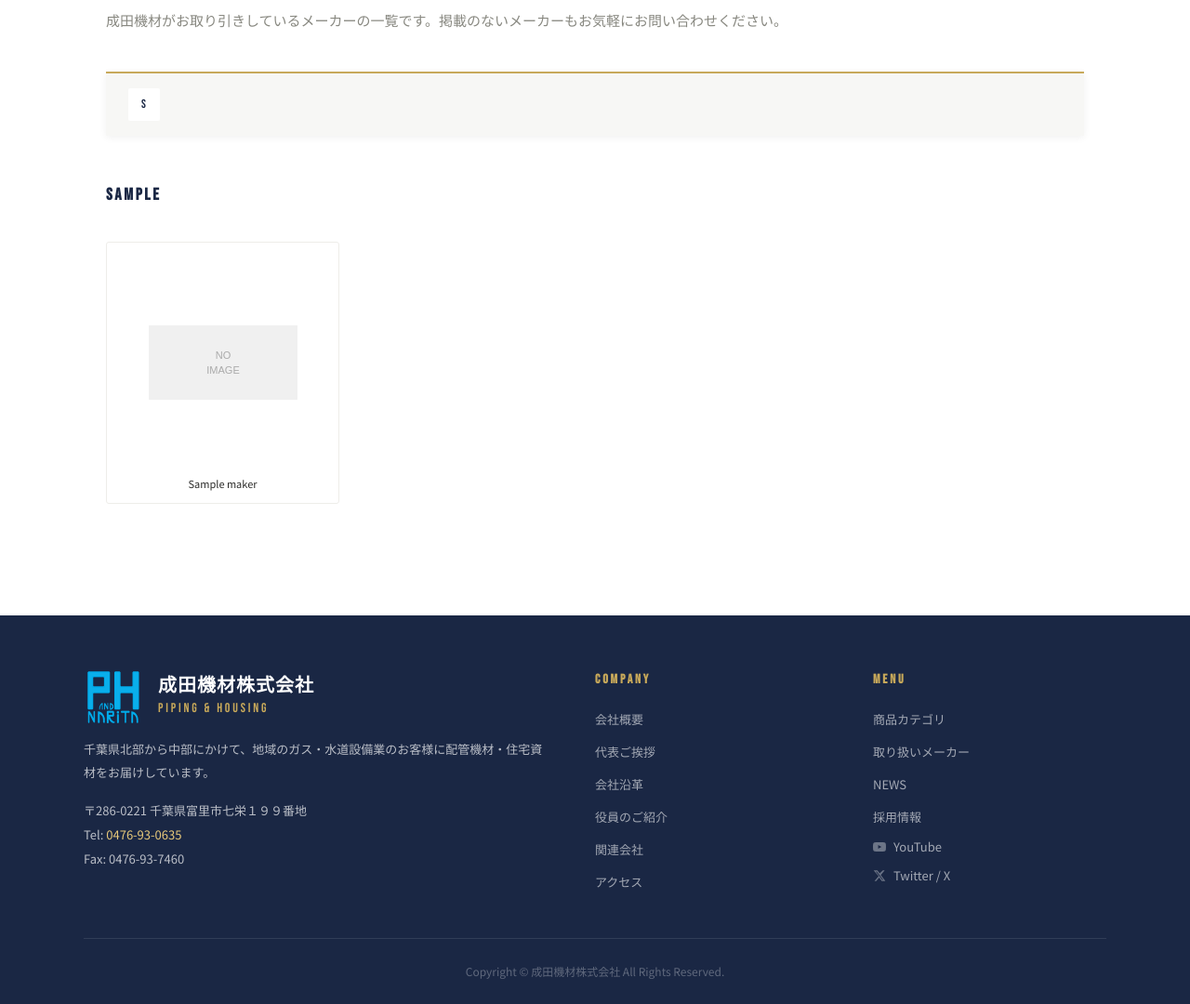
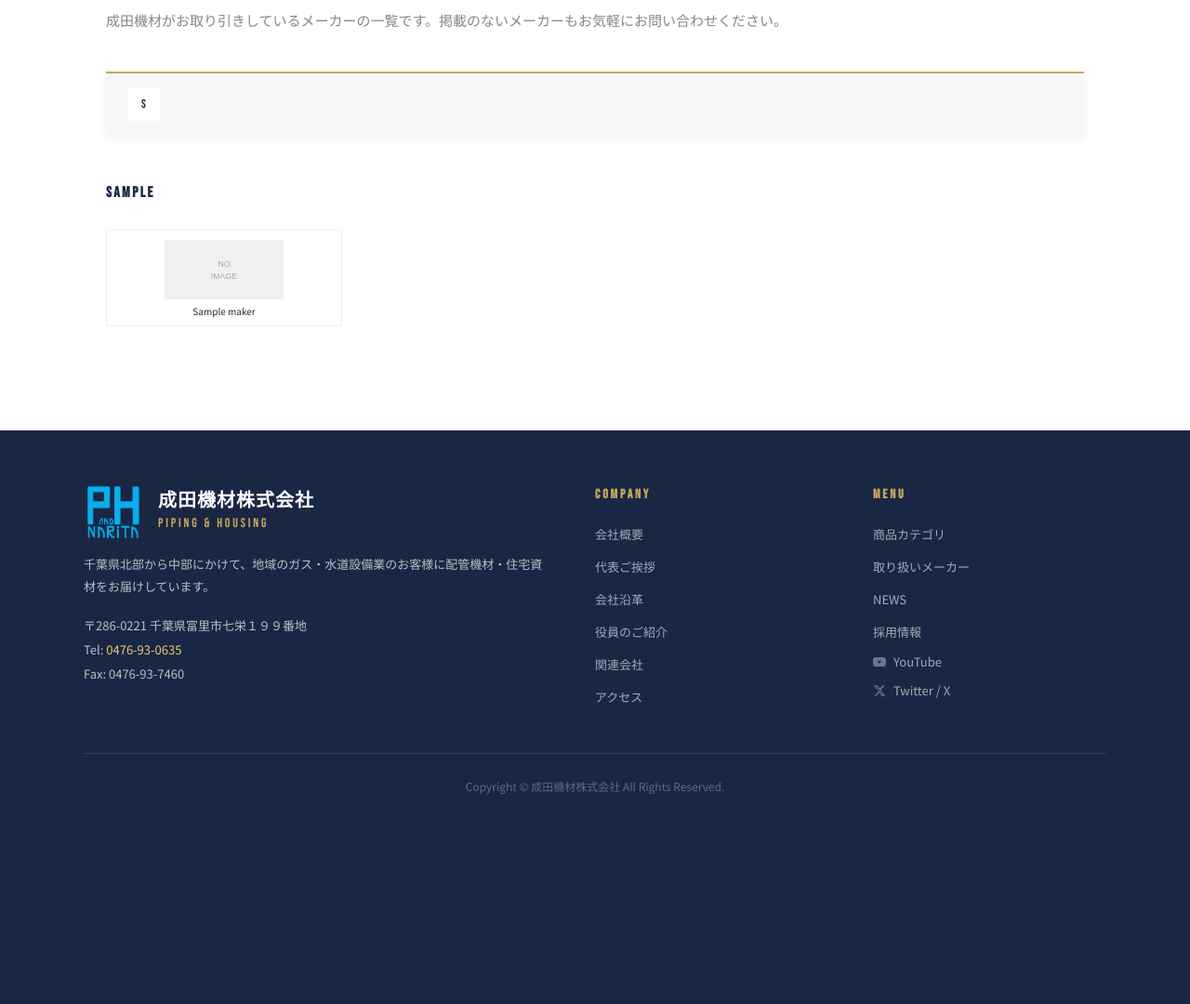
Before and after one commit to narita-kizai/website, a PHP site: page /makers.php in a window 1280 px wide. Shown: the part 369-1449 px from the top of the page at 93% size. After the commit the page ends 1223 px from the top, so only its background shows below. Run offline with PHP 8.4, Linux system fonts and the light colour scheme; tables that the repository leaves empty or names only in its code hold one stand-in row (values such as "Sample post"); some libraries are stand-ins or nearby versions.

Commit message:
取り扱いメーカーの表示をさらに改善する

```diff
--- a/assets/css/style.css
+++ b/assets/css/style.css
@@ -2717,21 +2717,24 @@ body.inner-page .page.active .content-area {
   color: #fff;
 }
 
-.makers-section { margin-bottom: 56px; }
+.makers-section {
+  margin-bottom: 48px;
+  scroll-margin-top: 160px;
+}
 .makers-section-title {
   font-family: var(--display);
-  font-size: 18px;
+  font-size: 16px;
   letter-spacing: 0.15em;
   color: var(--navy);
   border-bottom: 1px solid var(--gray-300);
-  padding-bottom: 10px;
-  margin-bottom: 24px;
+  padding-bottom: 8px;
+  margin-bottom: 16px;
 }
 
 .makers-grid {
   display: grid;
   grid-template-columns: repeat(4, 1fr);
-  gap: 16px;
+  gap: 12px;
 }
 .maker-card {
   display: flex;
@@ -2739,7 +2742,7 @@ body.inner-page .page.active .content-area {
   align-items: center;
   border: 1px solid var(--gray-200);
   border-radius: 3px;
-  padding: 16px 12px 12px;
+  padding: 10px 8px 8px;
   text-decoration: none;
   background: #fff;
   transition: box-shadow 0.2s, border-color 0.2s;
@@ -2751,12 +2754,12 @@ a.maker-card:hover {
 }
 .maker-logo {
   width: 100%;
-  aspect-ratio: 1 / 1;
+  height: 64px;
   display: flex;
   align-items: center;
   justify-content: center;
   overflow: hidden;
-  margin-bottom: 10px;
+  margin-bottom: 6px;
 }
 .maker-logo img {
   max-width: 100%;
@@ -2764,10 +2767,10 @@ a.maker-card:hover {
   object-fit: contain;
 }
 .maker-name {
-  font-size: 11px;
+  font-size: 10px;
   color: var(--gray-600);
   text-align: center;
-  line-height: 1.5;
+  line-height: 1.4;
   word-break: break-all;
 }
 
```
